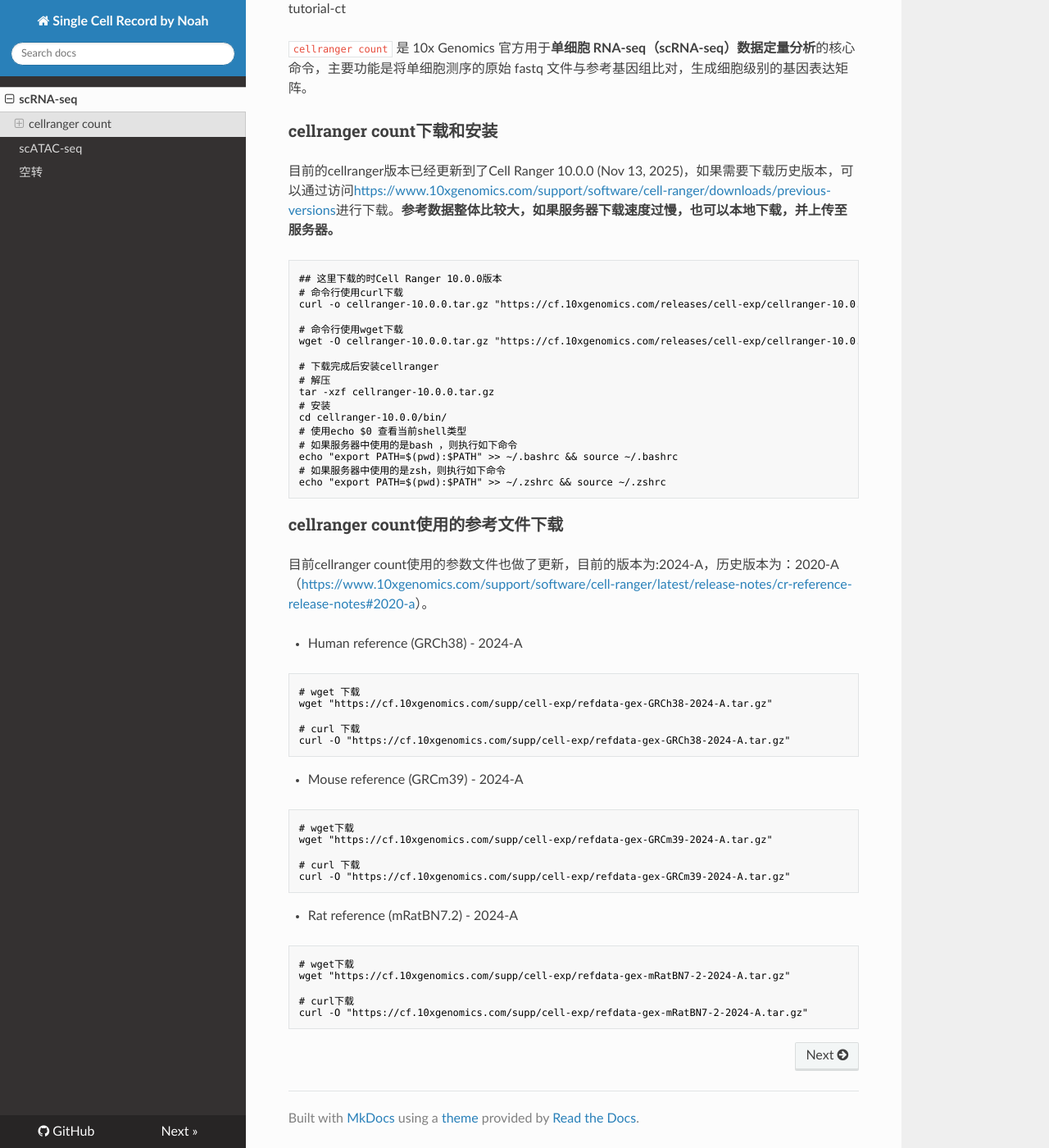
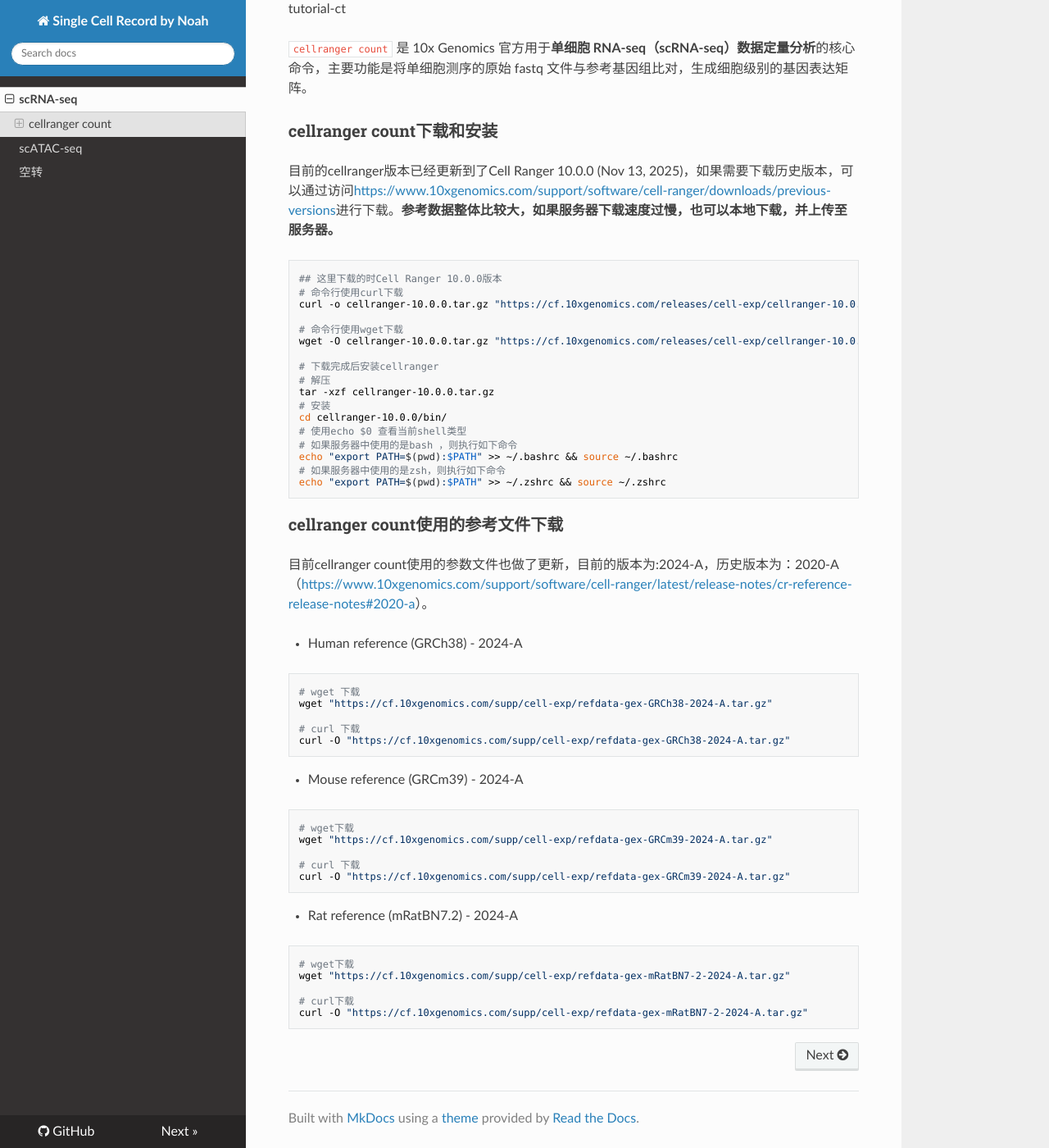
Before and after one commit to Wangjien/my-single-cell-record, an MkDocs documentation site: the page built from docs/scRNA-seq.md, in a window 1280 px wide and 1400 px high, scrolled down 244 px. Shown: the whole window at 82% size. Built offline with MkDocs 1.6.1, drawn with Linux system fonts in a browser that asks for light colours; nearby versions of some CDN libraries.

Commit message:
添加cellranger

````diff
--- a/docs/scRNA-seq.md
+++ b/docs/scRNA-seq.md
@@ -2,6 +2,7 @@
  * @Author: wangje
  * @Date: 2025-12-13 21:56:05
 -->
+
 # 10X 分析工具CellRanger学习
 
 ## cellranger count
@@ -14,7 +15,7 @@
 
 目前的cellranger版本已经更新到了Cell Ranger 10.0.0 (Nov 13, 2025)，如果需要下载历史版本，可以通过访问[https://www.10xgenomics.com/support/software/cell-ranger/downloads/previous-versions](https://www.10xgenomics.com/support/software/cell-ranger/downloads/previous-versions)进行下载。**参考数据整体比较大，如果服务器下载速度过慢，也可以本地下载，并上传至服务器。**
 
-```powershell
+```pwsh
 ## 这里下载的时Cell Ranger 10.0.0版本
 # 命令行使用curl下载
 curl -o cellranger-10.0.0.tar.gz "https://cf.10xgenomics.com/releases/cell-exp/cellranger-10.0.0.tar.gz?Expires=1765682198&Key-Pair-Id=APKAI7S6A5RYOXBWRPDA&Signature=SO3tn4o50UYUViprsueJpWGbkOLqzAUxH8X4fbKgtr4LxexzQFLWWc~Og9I3AUpOKrntOLVFd0TTfJ63X5EuM2jl5fwLvMPVDg2Mh4liM0Lp87qzhyY6TsxdJkRs3UuMlelp3rc2ZATBG9O5yfo-Urxgx-dY5jsnpldy0hKg58XGe8-r6CGmOI1CzGAF4qpiCgJOzRbONK7QHDFTYcKey6Xmh7PT~KPRip24kUcKiJyJzyfhGNdfSACJbJgA02kLEBb2EmZasQFvfRoY0NPMFlnVpFkIv7-p73JA~CiYERWT0awbwdkPn7n7eXItlVktXA3Z2QwiT~DJfsc8eKC2rA__"
@@ -33,10 +34,13 @@
 # 如果服务器中使用的是zsh，则执行如下命令
 echo "export PATH=$(pwd):$PATH" >> ~/.zshrc && source ~/.zshrc
 ```
+
 ### cellranger count使用的参考文件下载
+
 目前cellranger count使用的参数文件也做了更新，目前的版本为:2024-A，历史版本为：2020-A（[https://www.10xgenomics.com/support/software/cell-ranger/latest/release-notes/cr-reference-release-notes#2020-a](https://www.10xgenomics.com/support/software/cell-ranger/latest/release-notes/cr-reference-release-notes#2020-a)）。
 
 * Human reference (GRCh38) - 2024-A
+
 ```Powershell
 # wget 下载
 wget "https://cf.10xgenomics.com/supp/cell-exp/refdata-gex-GRCh38-2024-A.tar.gz"
@@ -44,7 +48,9 @@
 # curl 下载
 curl -O "https://cf.10xgenomics.com/supp/cell-exp/refdata-gex-GRCh38-2024-A.tar.gz"
 ```
+
 * Mouse reference (GRCm39) - 2024-A
+
 ```Powershell
 # wget下载
 wget "https://cf.10xgenomics.com/supp/cell-exp/refdata-gex-GRCm39-2024-A.tar.gz"
@@ -52,7 +58,9 @@
 # curl 下载
 curl -O "https://cf.10xgenomics.com/supp/cell-exp/refdata-gex-GRCm39-2024-A.tar.gz"
 ```
+
 * Rat reference (mRatBN7.2) - 2024-A
+
 ```Powershell
 # wget下载
 wget "https://cf.10xgenomics.com/supp/cell-exp/refdata-gex-mRatBN7-2-2024-A.tar.gz"
--- a/mkdocs.yml
+++ b/mkdocs.yml
@@ -22,6 +22,9 @@
 
 # 补充：开启目录折叠（readthedocs 主题支持）
 markdown_extensions:
+  - pymdownx.highlight:  # 启用代码高亮
+      pygments_lang_class: true  # 支持语言标识
+  - pymdownx.superfences:  # 支持代码块嵌套等高级功能
   - toc:
       permalink: true  # 为目录标题添加锚点链接
       toc_depth: 3     # 目录深度
````
